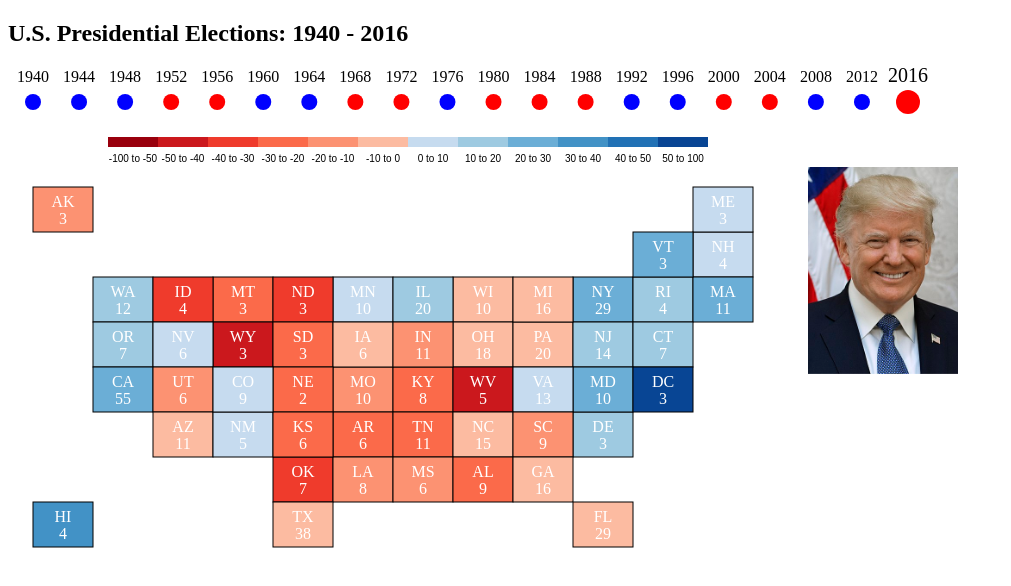
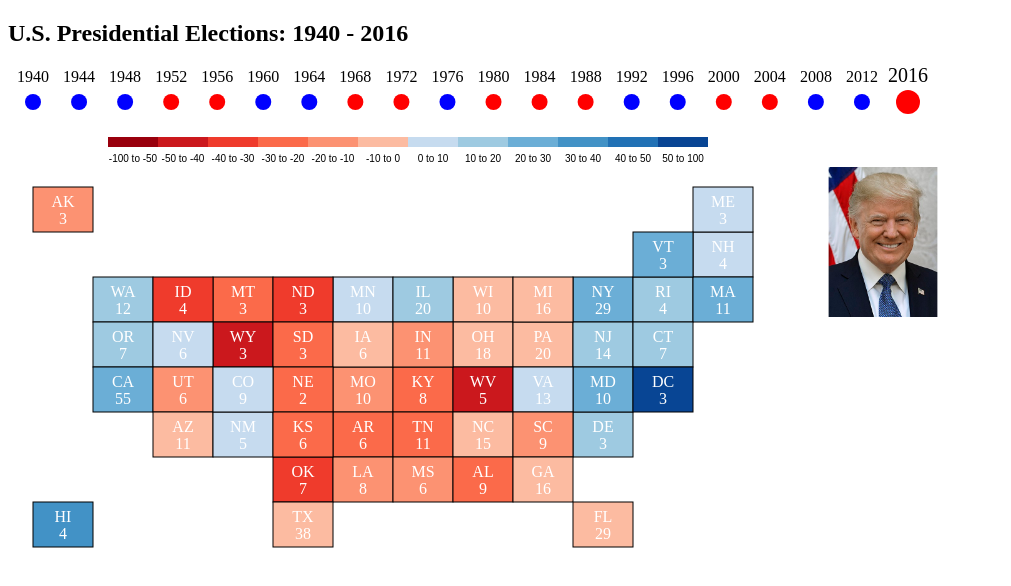
Before and after one commit to asgordon96/US-election-map, a plain HTML site: page index.html in a window 1280 px wide. Shown: the whole page, without its empty margins (0-1011 px from the left). Drawn offline with nearby package versions, Linux system fonts and the light colour scheme.

Commit message:
Changed SVG image tag to have width and height so it works in Firefox

```diff
--- a/index.html
+++ b/index.html
@@ -105,7 +105,10 @@
             .attr("class", "colorscale");
 
           // image tag for showing president's photo
-          var image = svg.append("image").attr("x", 800).attr("y", 100).attr("width", 150);
+          var image = svg.append("image").attr("x", 800).attr("y", 100)
+           .attr("width", "150px")
+           .attr("height", "150px")
+           .attr("preserveAspectRatio", "xMinYmin");
 
           // update the image given the window.current_year variable
           function update_image() {
```
